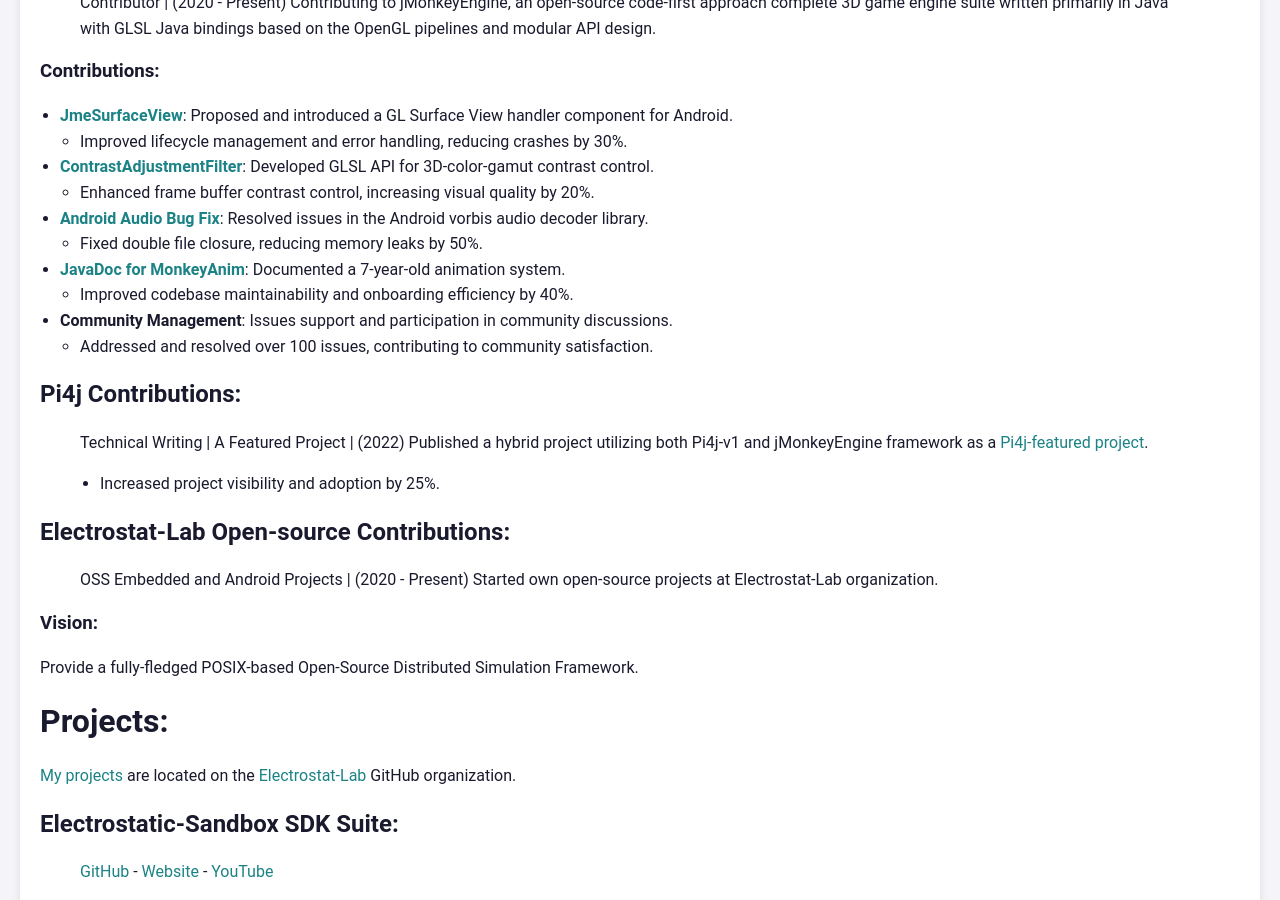
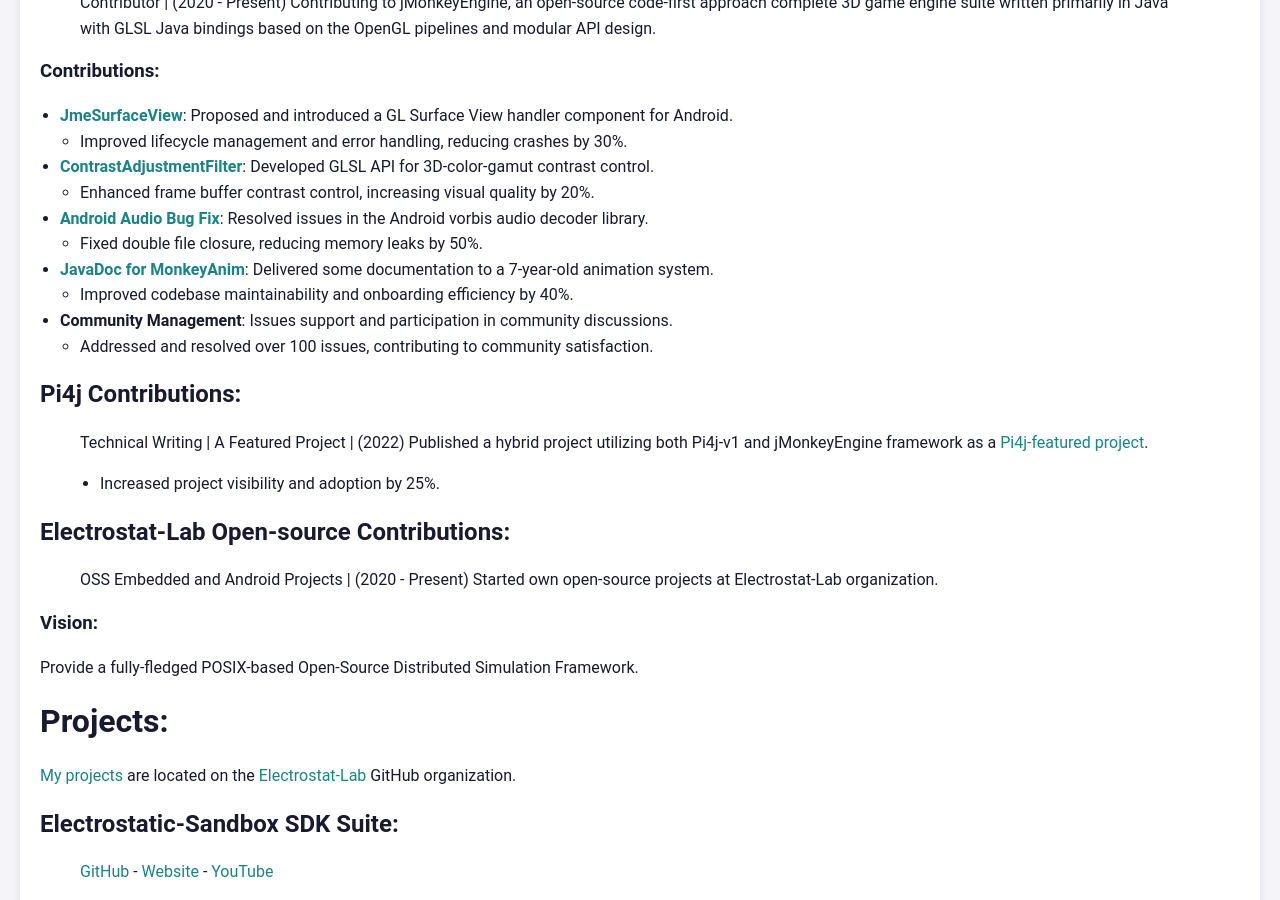
Before and after one commit to pavly-gerges/pavly-gerges, a Jekyll site: the page built from resume/concise/concise-resume.md, in a window 1280 px wide and 900 px high, scrolled down 936 px. Built offline with Jekyll 4.4.1, drawn with Linux system fonts in a browser that asks for light colours; our own code applies the rules of GitHub Pages for plain Markdown files.

Commit message:
Update concise-resume.md

```diff
--- a/resume/concise/concise-resume.md
+++ b/resume/concise/concise-resume.md
@@ -22,7 +22,7 @@ Contributing to jMonkeyEngine, an open-source code-first approach complete 3D ga
   - Enhanced frame buffer contrast control, increasing visual quality by 20%.
 - **[Android Audio Bug Fix](https://github.com/jMonkeyEngine/jmonkeyengine/pull/1956)**: Resolved issues in the Android vorbis audio decoder library.
   - Fixed double file closure, reducing memory leaks by 50%.
-- **[JavaDoc for MonkeyAnim](https://github.com/jMonkeyEngine/jmonkeyengine/pull/1593)**: Documented a 7-year-old animation system.
+- **[JavaDoc for MonkeyAnim](https://github.com/jMonkeyEngine/jmonkeyengine/pulls?q=is%3Apr+com.jme3.anim+is%3Aclosed+author%3Apavly-gerges)**: Delivered some documentation to a 7-year-old animation system.
   - Improved codebase maintainability and onboarding efficiency by 40%.
 - **Community Management**: Issues support and participation in community discussions.
   - Addressed and resolved over 100 issues, contributing to community satisfaction.
```
